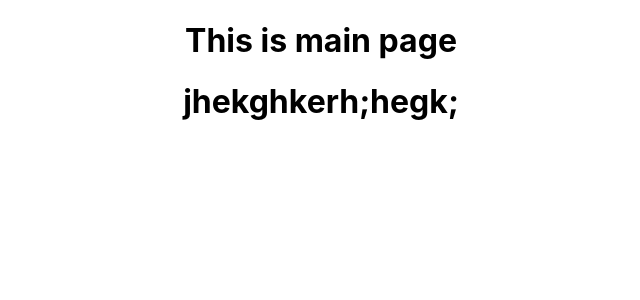
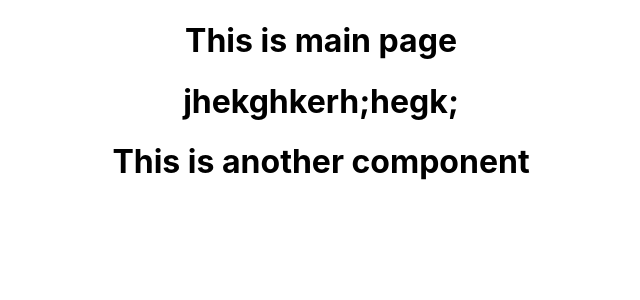
Before and after one commit to utkarshilh/Monger, a React (Create React App) app: page / in a window 1280 px wide. Shown: the top 300 px of the page, without its empty margins (319-959 px from the left). Built offline with nearby package versions, Linux system fonts and the light colour scheme.

Commit message:
3rd changes by Utkarsh

```diff
--- a/src/App.js
+++ b/src/App.js
@@ -1,12 +1,14 @@
 import logo from './logo.svg';
 import './App.css';
 import H from './H';
+import G from './G';
 
 function App() {
   return (
     <div className="App">
       <h1>This is main page</h1>
-      <H/>
+      <H />
+      <G />
     </div>
   );
 }
--- /dev/null
+++ b/src/G.js
@@ -0,0 +1,9 @@
+import React from 'react'
+
+export default function G() {
+    return (
+        <div>
+            <h1>This is another component</h1>
+        </div>
+    )
+}
```
